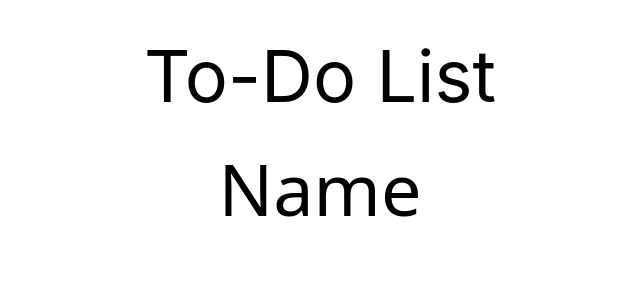
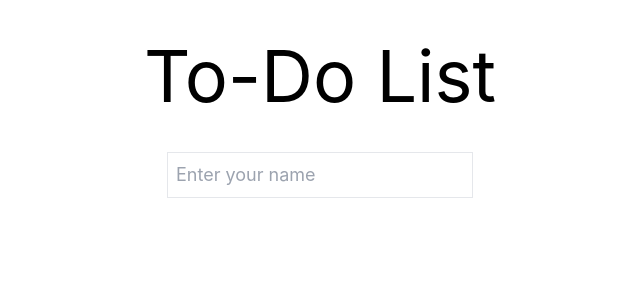
Before and after one commit to Soapie14/Projects, a React (Create React App) app in the folder React_to_do_list/to_do_list/: page / in a window 1280 px wide. Shown: the top 300 px of the page, without its empty margins (320-960 px from the left). Built offline with nearby package versions, Linux system fonts and the light colour scheme; a web font is replaced by a local one.

Commit message:
added name component

```diff
--- a/React_to_do_list/to_do_list/package.json
+++ b/React_to_do_list/to_do_list/package.json
@@ -39,5 +39,8 @@
       "last 1 firefox version",
       "last 1 safari version"
     ]
+  },
+  "devDependencies": {
+    "@babel/plugin-proposal-private-property-in-object": "^7.21.11"
   }
 }
--- a/React_to_do_list/to_do_list/src/components/Info.jsx
+++ b/React_to_do_list/to_do_list/src/components/Info.jsx
@@ -1,11 +1,31 @@
-import React from 'react'
+import React, { useState } from 'react';
 
 const Info = () => {
+    const [name, setName] = useState("");
+    const handleInputChange = (event) => {
+        setName(event.target.value);
+    };
+
     return (
-    <div className='font-sans flex items-center justify-center text-7xl'>
-    Name
-    </div>
+        <div className="flex flex-col items-center justify-center mt-10">
+            {/* Step 2: Create the input field */}
+            <input
+                type="text"
+                className="border p-2 mb-4 text-lg"
+                placeholder="Enter your name"
+                value={name}
+                onChange={handleInputChange}
+            />
+
+            {/* Step 4: Display the entered name */}
+            {name && (
+                <div className="text-2xl mt-4">
+                    Hello, <span className="font-bold">{name}</span>!
+                </div>
+            )}
+        </div>
     );
 };
 
+
 export default Info;
--- /dev/null
+++ b/React_to_do_list/to_do_list/src/components/List.jsx
@@ -0,0 +1,11 @@
+import React from 'react'
+
+const List = () => {
+  return (
+    <div>
+      this is my list
+    </div>
+  )
+}
+
+export default List
```
Also changed, not shown: 1 other file (tests, documents, lock files or other folders).
